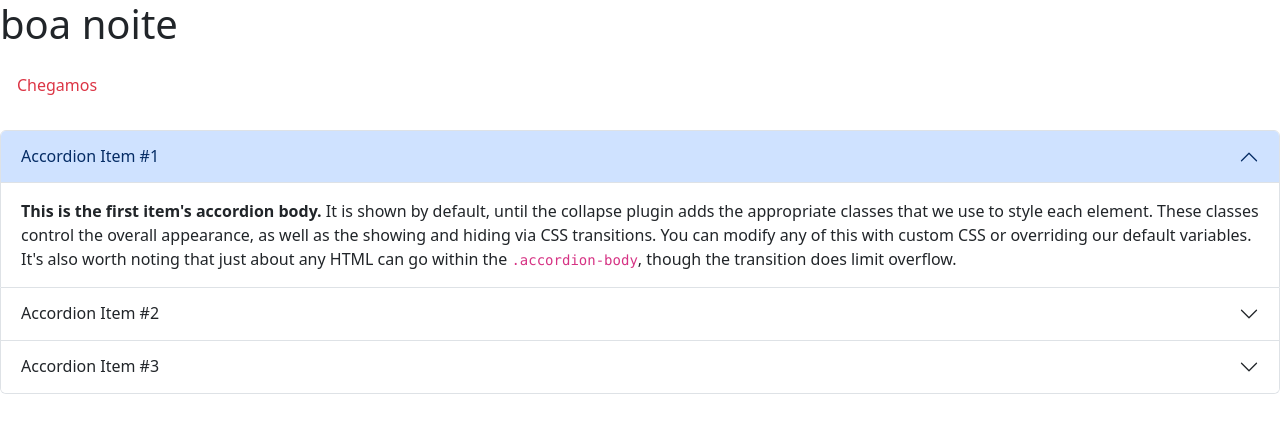
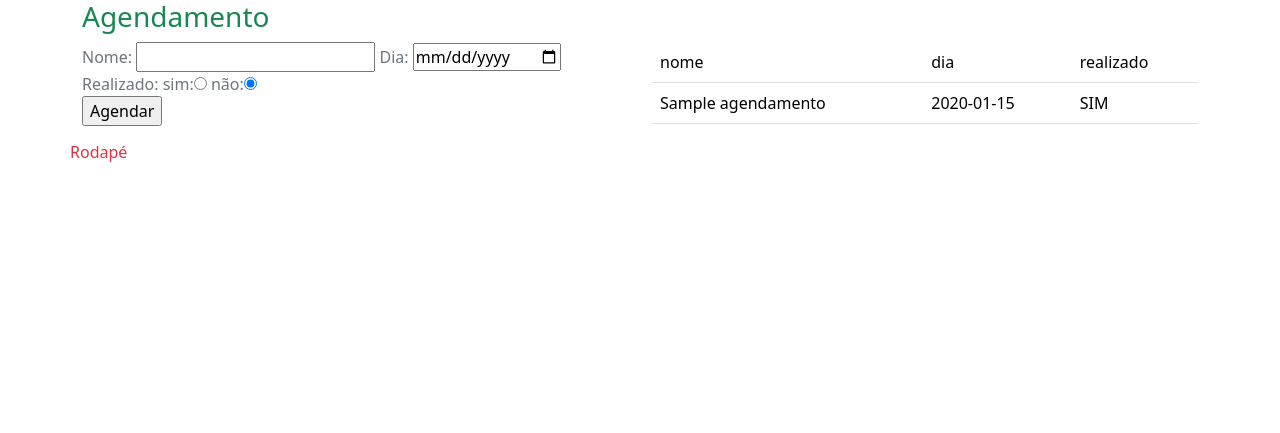
Before and after one commit to squaldaniel/agendamento_aulas, a PHP site: page / in a window 1280 px wide. Shown: the top 433 px of the page. Run offline with PHP 8.4, Linux system fonts and the light colour scheme; tables that the repository leaves empty hold one stand-in row (values such as "Sample post").

Commit message:
sistema funcional

```diff
--- a/index.php
+++ b/index.php
@@ -10,46 +10,54 @@ $nome = 'Chegamos';
     <link href="https://cdn.jsdelivr.net/npm/bootstrap@5.3.3/dist/css/bootstrap.min.css" rel="stylesheet" integrity="sha384-QWTKZyjpPEjISv5WaRU9OFeRpok6YctnYmDr5pNlyT2bRjXh0JMhjY6hW+ALEwIH" crossorigin="anonymous">
   </head>
   <body>
-    <h1>boa noite</h1>
-    <p class="alert text-danger"> <?php echo $nome; ?></p>
-    <div class="accordion" id="accordionExample">
-  <div class="accordion-item">
-    <h2 class="accordion-header">
-      <button class="accordion-button" type="button" data-bs-toggle="collapse" data-bs-target="#collapseOne" aria-expanded="true" aria-controls="collapseOne">
-        Accordion Item #1
-      </button>
-    </h2>
-    <div id="collapseOne" class="accordion-collapse collapse show" data-bs-parent="#accordionExample">
-      <div class="accordion-body">
-        <strong>This is the first item's accordion body.</strong> It is shown by default, until the collapse plugin adds the appropriate classes that we use to style each element. These classes control the overall appearance, as well as the showing and hiding via CSS transitions. You can modify any of this with custom CSS or overriding our default variables. It's also worth noting that just about any HTML can go within the <code>.accordion-body</code>, though the transition does limit overflow.
+    <div class="container">
+      <div class="row text-success">
+        <h3> Agendamento</h3>
+      </div>
+      <div class="row text-secondary">
+        <div class="col">
+          <form action="dados.php" >
+            <label>Nome:</label>
+            <input type="text" name="nome_pessoa">
+            <label>Dia:</label>
+            <input type="date" name="data_aula">
+            <label>Realizado:</label>
+            sim:<input type="radio" value="1" name="aula" name="realizado">
+            não:<input type="radio" value="0" name="aula" name="realizado" checked>
+            <br/>
+            <input type="submit" value="Agendar">
+          </form>
+        </div>
+        <div class="col">
+          <table class="table">
+            <tr>
+              <td>nome</td>
+              <td>dia</td>
+              <td>realizado</td>
+            </tr>
+          <?php
+            $con = new PDO("mysql:host=localhost;dbname=agendamento", "root", "");
+            $sql = 'select * from agendamento';
+            $data = $con->query($sql);
+            while($linha = $data->fetch(PDO::FETCH_ASSOC)){
+                echo '<tr>';
+                echo '<td>'.$linha['nome'].'</td>';
+                echo '<td>'.$linha['dia'].'</td>';
+                if($linha['realizado'] == 1){
+                  echo '<td>SIM</td>';
+                } else {
+                  echo '<td>NÃO</td>';
+                }
+                echo '</tr>';
+              };
+          ?>
+          </table>
+        </div>
+      </div>
+      <div class="row text-danger">
+        Rodapé
       </div>
     </div>
-  </div>
-  <div class="accordion-item">
-    <h2 class="accordion-header">
-      <button class="accordion-button collapsed" type="button" data-bs-toggle="collapse" data-bs-target="#collapseTwo" aria-expanded="false" aria-controls="collapseTwo">
-        Accordion Item #2
-      </button>
-    </h2>
-    <div id="collapseTwo" class="accordion-collapse collapse" data-bs-parent="#accordionExample">
-      <div class="accordion-body">
-        <strong>This is the second item's accordion body.</strong> It is hidden by default, until the collapse plugin adds the appropriate classes that we use to style each element. These classes control the overall appearance, as well as the showing and hiding via CSS transitions. You can modify any of this with custom CSS or overriding our default variables. It's also worth noting that just about any HTML can go within the <code>.accordion-body</code>, though the transition does limit overflow.
-      </div>
-    </div>
-  </div>
-  <div class="accordion-item">
-    <h2 class="accordion-header">
-      <button class="accordion-button collapsed" type="button" data-bs-toggle="collapse" data-bs-target="#collapseThree" aria-expanded="false" aria-controls="collapseThree">
-        Accordion Item #3
-      </button>
-    </h2>
-    <div id="collapseThree" class="accordion-collapse collapse" data-bs-parent="#accordionExample">
-      <div class="accordion-body">
-        <strong>This is the third item's accordion body.</strong> It is hidden by default, until the collapse plugin adds the appropriate classes that we use to style each element. These classes control the overall appearance, as well as the showing and hiding via CSS transitions. You can modify any of this with custom CSS or overriding our default variables. It's also worth noting that just about any HTML can go within the <code>.accordion-body</code>, though the transition does limit overflow.
-      </div>
-    </div>
-  </div>
-</div>
-    <script src="https://cdn.jsdelivr.net/npm/bootstrap@5.3.3/dist/js/bootstrap.bundle.min.js" integrity="sha384-YvpcrYf0tY3lHB60NNkmXc5s9fDVZLESaAA55NDzOxhy9GkcIdslK1eN7N6jIeHz" crossorigin="anonymous"></script>
   </body>
+  <script src="https://cdn.jsdelivr.net/npm/bootstrap@5.3.3/dist/js/bootstrap.bundle.min.js" integrity="sha384-YvpcrYf0tY3lHB60NNkmXc5s9fDVZLESaAA55NDzOxhy9GkcIdslK1eN7N6jIeHz" crossorigin="anonymous"></script>
 </html>
```
Also changed, not shown: dados.php (added, +19 -0 lines).
